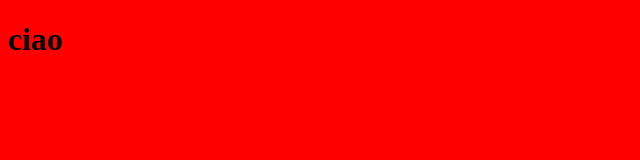
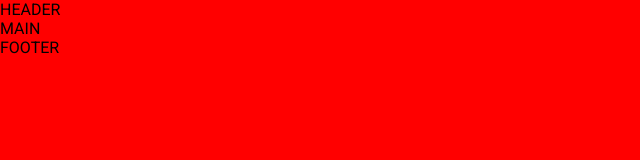
Before and after one commit to AlessiaCiabatti/vite-boolando, a Vue app: page / in a window 1280 px wide. Shown: the top 160 px of the page, without its empty margins (0-640 px from the left). Built offline with nearby package versions, Linux system fonts and the light colour scheme.

Commit message:
[add] header-main-footer

```diff
--- a/package.json
+++ b/package.json
@@ -9,6 +9,7 @@
     "preview": "vite preview"
   },
   "dependencies": {
+    "@fontsource/roboto": "^5.0.12",
     "vue": "^3.4.21"
   },
   "devDependencies": {
--- a/src/App.vue
+++ b/src/App.vue
@@ -1,14 +1,26 @@
 <script>
+import Header from './components/Header.vue';
+import Main from './components/Main.vue';
+import Footer from './components/Footer.vue';
+
   export default {
-
+    components:{
+      Header,
+      Main,
+      Footer,
+    }
   }
 </script>
 
+
+
 <template>
-  <div>
-    <h1>ciao</h1>
-  </div>
+  <Header />
+  <Main />
+  <Footer />
 </template>
+
+
 
 <style lang="scss">
 // importo mian.scss
--- a/src/assets/scss/main.scss
+++ b/src/assets/scss/main.scss
@@ -3,3 +3,6 @@
 // senza underscore
 
 @use './partials/general';
+
+// import font da node_modules
+@import '@fontsource/roboto/index.css'
--- a/src/assets/scss/partials/_general.scss
+++ b/src/assets/scss/partials/_general.scss
@@ -1,5 +1,12 @@
 @use './variables' as *;
 
+*{
+  margin: 0;
+  padding: 0;
+  box-sizing: border-box;
+}
+
 body{
-  background-color: $bg-color;
+  background-color: $red-color;
+  font-family: $primary-font;
 }
--- a/src/assets/scss/partials/_variables.scss
+++ b/src/assets/scss/partials/_variables.scss
@@ -1 +1,7 @@
-$bg-color: red;
+$red-color: red;
+$bg-header: #ff6900;
+$heart-color: #ff0000;
+$sostenibile-g: #008000;
+
+// font
+$primary-font: 'Roboto', sans-serif;
--- /dev/null
+++ b/src/components/Footer.vue
@@ -0,0 +1,15 @@
+<script>
+  export default {
+
+  }
+</script>
+
+<template>
+  <div>
+FOOTER
+  </div>
+</template>
+
+<style lang="scss">
+
+</style>
--- /dev/null
+++ b/src/components/Header.vue
@@ -0,0 +1,15 @@
+<script>
+  export default {
+
+  }
+</script>
+
+<template>
+  <div>
+HEADER
+  </div>
+</template>
+
+<style lang="scss">
+
+</style>
--- /dev/null
+++ b/src/components/Main.vue
@@ -0,0 +1,15 @@
+<script>
+  export default {
+
+  }
+</script>
+
+<template>
+  <div>
+MAIN
+  </div>
+</template>
+
+<style lang="scss">
+
+</style>
```
Also changed, not shown: 1 other file (tests, documents, lock files or other folders).
